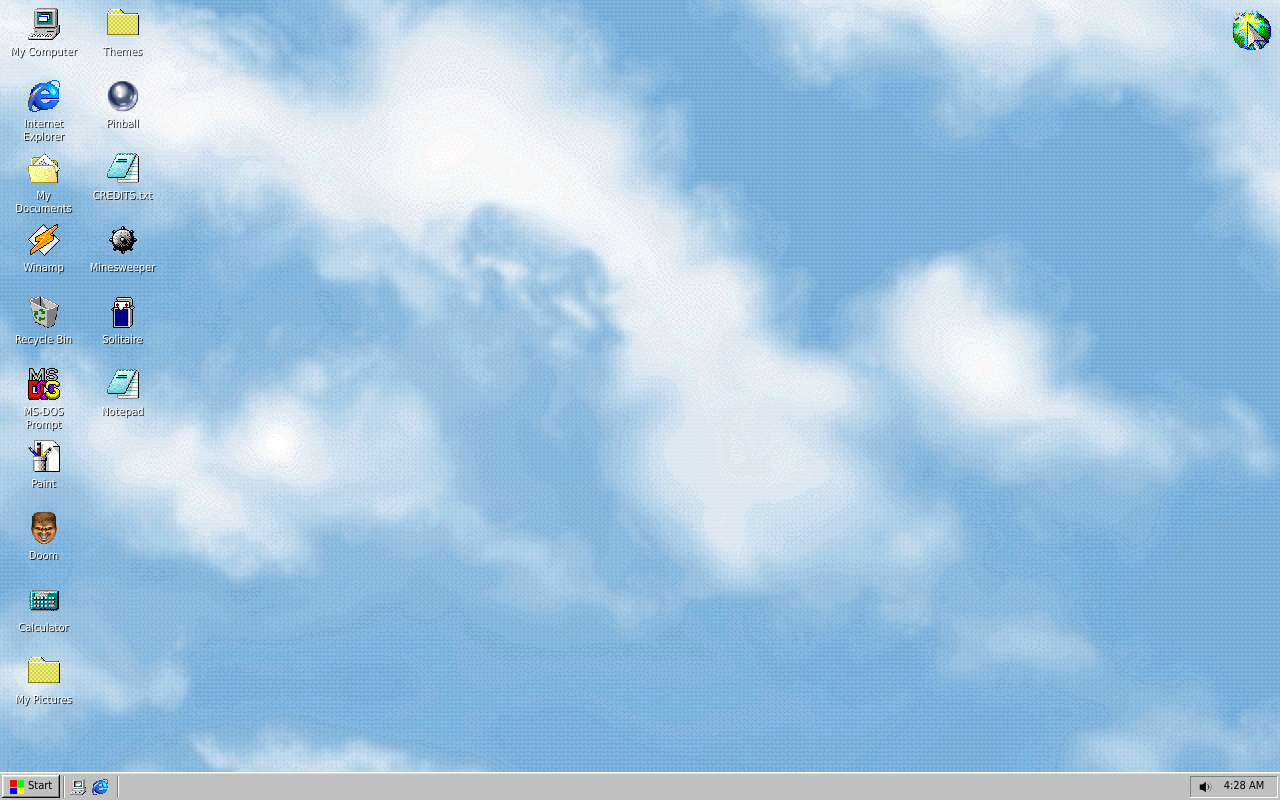
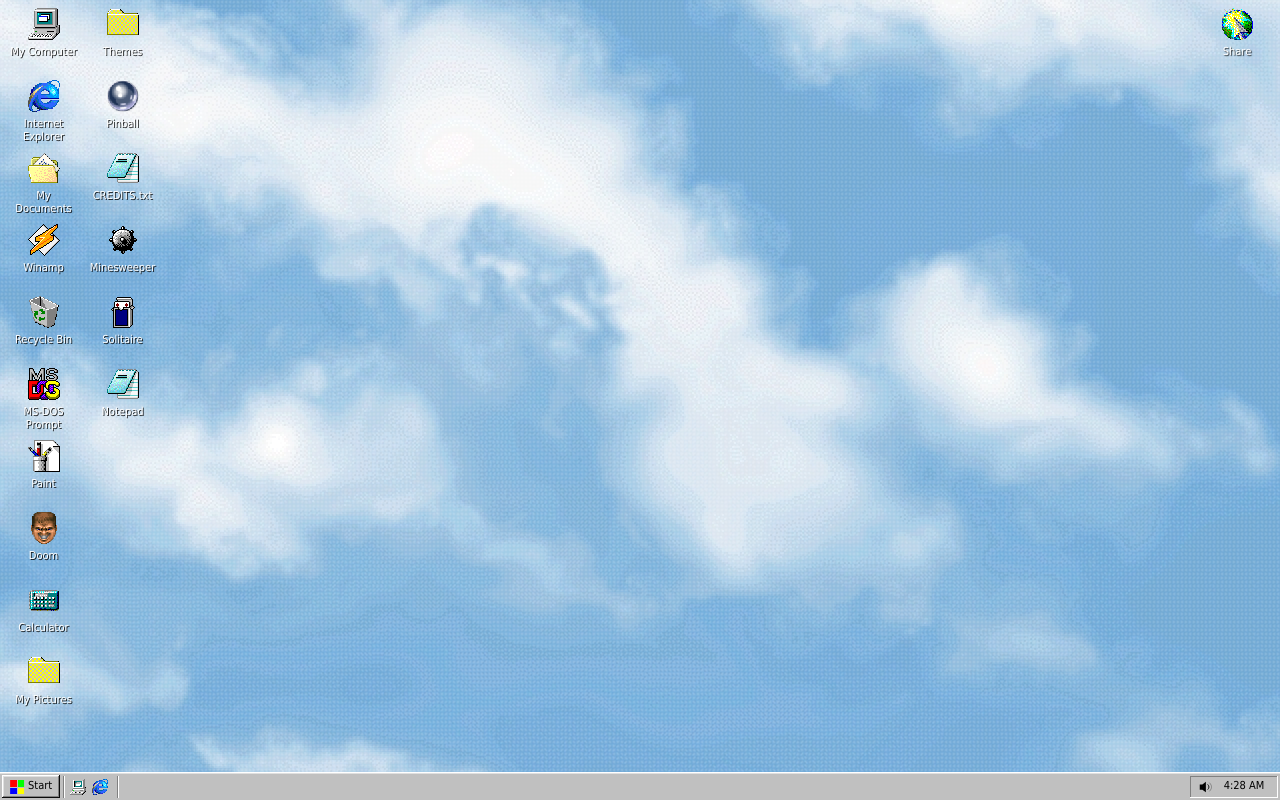
Before and after one commit to madeburo/wsboot, a Next.js app: page / in a window 1280 px wide. Built offline with nearby package versions, Linux system fonts and the light colour scheme; a web font is replaced by a local one.

Commit message:
1.5.3: welcome sound improved

```diff
--- a/components/boot/BootScreen.tsx
+++ b/components/boot/BootScreen.tsx
@@ -1,32 +1,14 @@
 "use client";
 
 import { BiosScreen } from "./BiosScreen";
-import { soundFiles } from "@/lib/sounds";
 
 export type BootMode = "normal" | "logged" | "safe" | "command";
 
 export function BootScreen({
   onComplete,
-  playSound,
 }: {
   onComplete: (mode: BootMode) => void;
   playSound: (name: string) => void;
 }) {
-  const handleComplete = (mode: BootMode) => {
-    // Try playing startup sound directly (bypasses enabled check)
-    // This works because user has already interacted during BIOS (key press or click)
-    const src = soundFiles.startup;
-    if (src) {
-      const audio = new Audio(src);
-      audio.play().catch(() => {
-        // If autoplay blocked, fall back to hook (will play on next interaction)
-        playSound("startup");
-      });
-    } else {
-      playSound("startup");
-    }
-    onComplete(mode);
-  };
-
-  return <BiosScreen onComplete={handleComplete} />;
+  return <BiosScreen onComplete={onComplete} />;
 }
--- a/components/desktop/CornerWidget.tsx
+++ b/components/desktop/CornerWidget.tsx
@@ -1,41 +1,58 @@
 "use client";
 
-import { useState } from "react";
+import { useRef, useState } from "react";
 
 type Props = {
   onShare: () => void;
 };
 
 export function CornerWidget({ onShare }: Props) {
-  const [hovered, setHovered] = useState(false);
+  const [selected, setSelected] = useState(false);
+  const lastClick = useRef(0);
+
+  const handleClick = (e: React.MouseEvent) => {
+    e.stopPropagation();
+    const now = Date.now();
+    if (now - lastClick.current < 400) {
+      onShare();
+      setSelected(false);
+    } else {
+      setSelected(true);
+    }
+    lastClick.current = now;
+  };
 
   return (
-    <div className="fixed top-2 right-2 z-[3500] flex flex-col items-center">
-      <button
-        onClick={(e) => {
-          e.stopPropagation();
-          onShare();
-        }}
-        onMouseEnter={() => setHovered(true)}
-        onMouseLeave={() => setHovered(false)}
-        className="flex items-center justify-center w-[48px] h-[48px] cursor-pointer transition-transform hover:scale-110"
-        title="Share WSBoot"
-        aria-label="Share WSBoot"
+    <button
+      className="fixed top-2 right-2 z-3500 flex h-[68px] w-[75px] flex-col items-center justify-start gap-[2px] p-[2px] text-white focus:outline-none cursor-default"
+      onClick={handleClick}
+      onBlur={() => setSelected(false)}
+      title="Share WSBoot"
+      aria-label="Share WSBoot"
+    >
+      <span
+        className="flex items-center justify-center p-[2px]"
+        style={selected ? { background: "rgba(0, 0, 128, 0.4)" } : undefined}
       >
         <img
           src="/share.png"
-          alt="Share"
-          width={40}
-          height={40}
+          alt=""
+          width={32}
+          height={32}
           draggable={false}
           style={{ imageRendering: "pixelated" }}
         />
-      </button>
-      {hovered && (
-        <div className="mt-1 px-2 py-0.5 bg-[#ffffe1] border border-[#000] text-[10px] whitespace-nowrap shadow-sm">
-          Share WSBoot
-        </div>
-      )}
-    </div>
+      </span>
+      <span
+        className={`max-w-[72px] break-words text-center text-[11px] leading-[13px] px-[2px] py-[1px] ${
+          selected
+            ? "bg-[#000080] text-white outline outline-1 outline-dotted outline-white"
+            : "text-white"
+        }`}
+        style={{ textShadow: selected ? "none" : "1px 1px 1px rgba(0,0,0,0.8)" }}
+      >
+        Share
+      </span>
+    </button>
   );
 }
--- a/components/desktop/Desktop.tsx
+++ b/components/desktop/Desktop.tsx
@@ -125,6 +125,7 @@
   const [booted, setBooted] = useState(false);
   const [bootMode, setBootMode] = useState<BootMode>("normal");
   const [dialupDone, setDialupDone] = useState(false);
+  const [pendingStartup, setPendingStartup] = useState(false);
   const [selectedIcon, setSelectedIcon] = useState<string | null>(null);
   const [contextMenu, setContextMenu] = useState<MenuState>(null);
   const [startOpen, setStartOpen] = useState(false);
@@ -313,6 +314,21 @@
     }
   };
 
+  // Play pending startup sound on first user interaction with desktop
+  useEffect(() => {
+    if (!pendingStartup) return;
+    const play = () => {
+      playSound("startup");
+      setPendingStartup(false);
+    };
+    window.addEventListener("pointerdown", play, { once: true });
+    window.addEventListener("keydown", play, { once: true });
+    return () => {
+      window.removeEventListener("pointerdown", play);
+      window.removeEventListener("keydown", play);
+    };
+  }, [pendingStartup, playSound]);
+
   useEffect(() => {
     const handler = (event: KeyboardEvent) => {
       if (event.key === "Escape") {
@@ -358,6 +374,7 @@
         onComplete={(mode) => {
           setBootMode(mode);
           setBooted(true);
+          setPendingStartup(true);
         }}
         playSound={playSound}
       />
--- a/components/windows/ShareWindow.tsx
+++ b/components/windows/ShareWindow.tsx
@@ -78,61 +78,61 @@
       {/* Share options */}
       <fieldset className="border border-[#808080] px-3 py-2 mb-3">
         <legend className="text-[11px] px-1">Send using:</legend>
-        <div className="flex flex-col gap-1">
+        <div className="flex flex-col gap-0">
           <button
             onClick={shareNative}
-            className="flex items-center gap-2 w-full text-left px-2 py-1 hover:bg-[#000080] hover:text-white"
+            className="flex items-center gap-3 w-full text-left px-2 py-[6px] hover:bg-[#000080] hover:text-white text-[12px]"
           >
-            <span>📤</span>
+            <span className="text-[16px]">📤</span>
             <span>Share... (system dialog)</span>
           </button>
           <button
             onClick={shareTwitter}
-            className="flex items-center gap-2 w-full text-left px-2 py-1 hover:bg-[#000080] hover:text-white"
+            className="flex items-center gap-3 w-full text-left px-2 py-[6px] hover:bg-[#000080] hover:text-white text-[12px]"
           >
-            <span>🐦</span>
+            <span className="text-[16px]">🐦</span>
             <span>Post on X (Twitter)</span>
           </button>
           <button
             onClick={() => { window.open(`https://www.reddit.com/submit?url=${encodeURIComponent(shareUrl)}&title=${encodeURIComponent("WSBoot — Windows 98 in your browser")}`, "_blank"); playSound("click"); }}
-            className="flex items-center gap-2 w-full text-left px-2 py-1 hover:bg-[#000080] hover:text-white"
+            className="flex items-center gap-3 w-full text-left px-2 py-[6px] hover:bg-[#000080] hover:text-white text-[12px]"
           >
-            <span>🟠</span>
+            <span className="text-[16px]">🟠</span>
             <span>Share on Reddit</span>
           </button>
           <button
             onClick={() => { window.open(`https://t.me/share/url?url=${encodeURIComponent(shareUrl)}&text=${encodeURIComponent("Check out WSBoot — Windows 98 in your browser! 💾")}`, "_blank"); playSound("click"); }}
-            className="flex items-center gap-2 w-full text-left px-2 py-1 hover:bg-[#000080] hover:text-white"
+            className="flex items-center gap-3 w-full text-left px-2 py-[6px] hover:bg-[#000080] hover:text-white text-[12px]"
           >
-            <span>✈️</span>
+            <span className="text-[16px]">✈️</span>
             <span>Send via Telegram</span>
           </button>
           <button
             onClick={() => { window.open(`https://discord.com/channels/@me`, "_blank"); copyLink(); }}
-            className="flex items-center gap-2 w-full text-left px-2 py-1 hover:bg-[#000080] hover:text-white"
+            className="flex items-center gap-3 w-full text-left px-2 py-[6px] hover:bg-[#000080] hover:text-white text-[12px]"
           >
-            <span>💬</span>
+            <span className="text-[16px]">💬</span>
             <span>Share on Discord (link copied)</span>
           </button>
           <button
             onClick={() => { window.open(`https://www.linkedin.com/sharing/share-offsite/?url=${encodeURIComponent(shareUrl)}`, "_blank"); playSound("click"); }}
-            className="flex items-center gap-2 w-full text-left px-2 py-1 hover:bg-[#000080] hover:text-white"
+            className="flex items-center gap-3 w-full text-left px-2 py-[6px] hover:bg-[#000080] hover:text-white text-[12px]"
           >
-            <span>💼</span>
+            <span className="text-[16px]">💼</span>
             <span>Share on LinkedIn</span>
           </button>
           <button
             onClick={() => { window.open(`mailto:?subject=${encodeURIComponent("Check out WSBoot!")}&body=${encodeURIComponent("Hey! Check out this Windows 98 desktop in your browser:\n\n" + shareUrl)}`, "_self"); playSound("click"); }}
-            className="flex items-center gap-2 w-full text-left px-2 py-1 hover:bg-[#000080] hover:text-white"
+            className="flex items-center gap-3 w-full text-left px-2 py-[6px] hover:bg-[#000080] hover:text-white text-[12px]"
           >
-            <span>📧</span>
+            <span className="text-[16px]">📧</span>
             <span>Send via Email (Gmail, etc.)</span>
           </button>
           <button
             onClick={copyLink}
-            className="flex items-center gap-2 w-full text-left px-2 py-1 hover:bg-[#000080] hover:text-white"
+            className="flex items-center gap-3 w-full text-left px-2 py-[6px] hover:bg-[#000080] hover:text-white text-[12px]"
           >
-            <span>📋</span>
+            <span className="text-[16px]">📋</span>
             <span>Copy link to clipboard</span>
           </button>
         </div>
--- a/package.json
+++ b/package.json
@@ -1,6 +1,6 @@
 {
   "name": "wsboot",
-  "version": "1.5.2",
+  "version": "1.5.3",
   "private": true,
   "description": "A retro web desktop booting in browser.",
   "scripts": {
```
